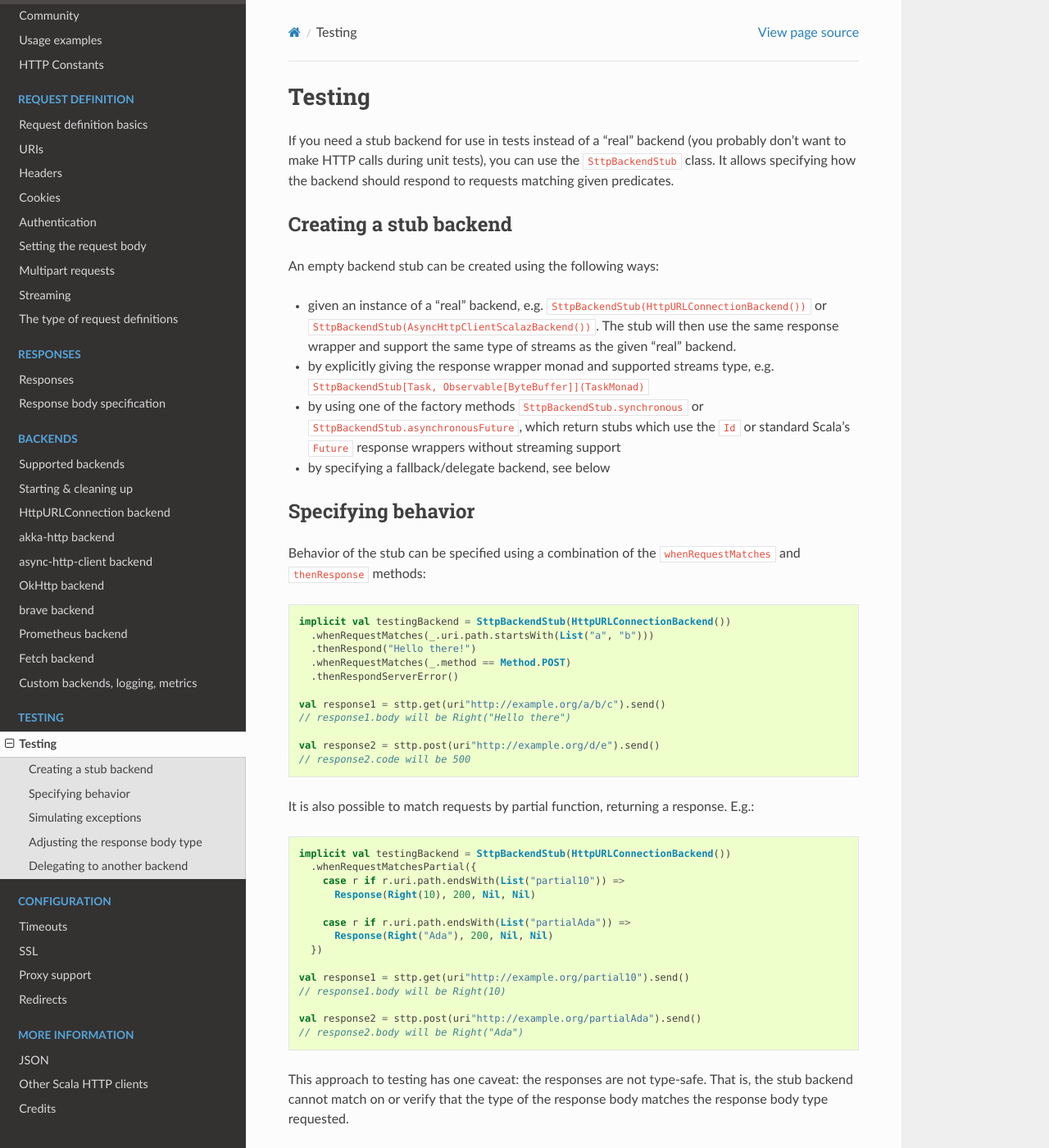
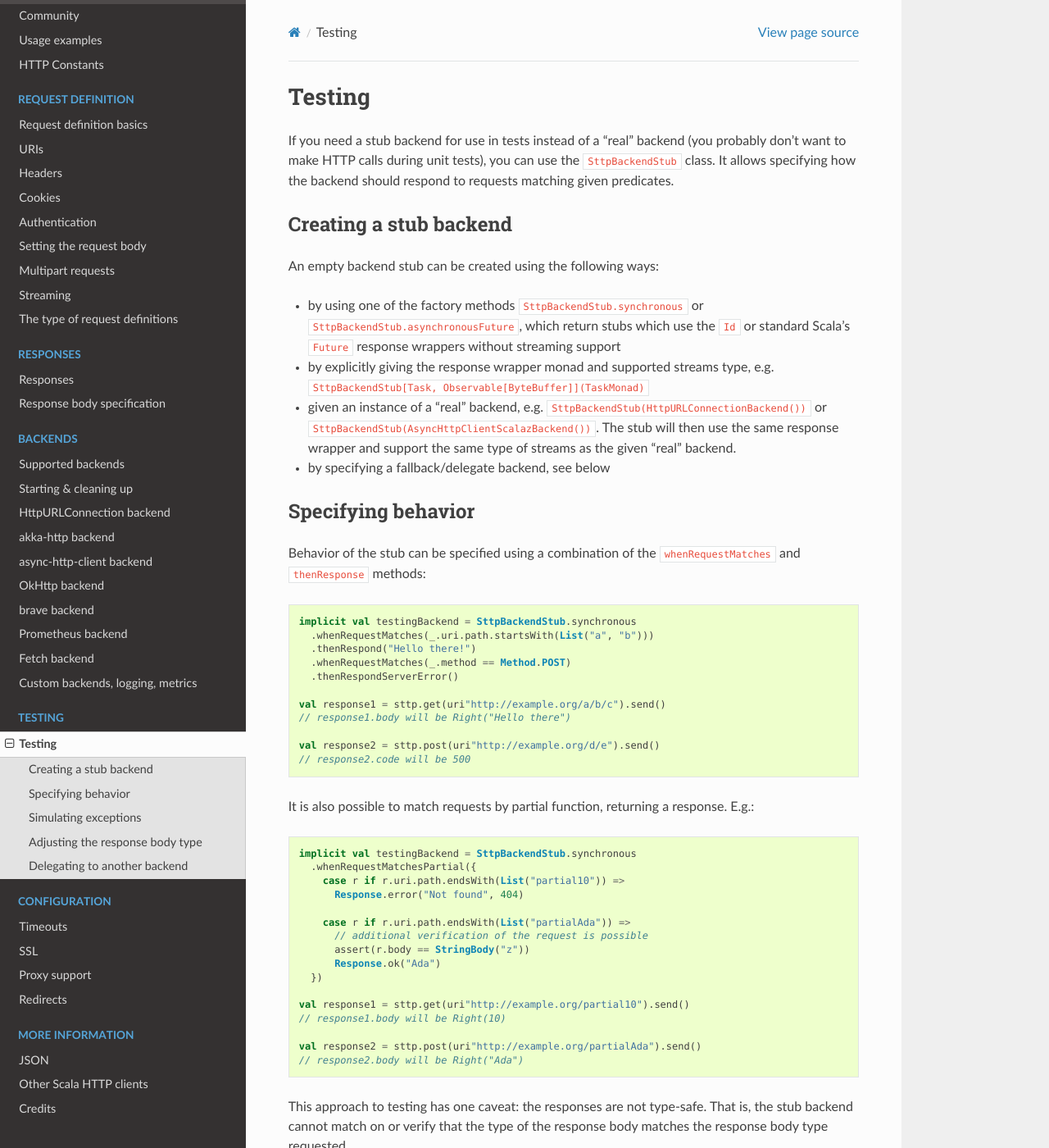
Before and after one commit to softwaremill/sttp, a Sphinx documentation site: the page built from docs/testing.rst, in a window 1280 px wide and 1400 px high. Shown: the whole window at 82% size. Built offline with Sphinx 7.4.7 and the Read the Docs theme 2.0.0, drawn with Linux system fonts in a browser that asks for light colours; some of the changed text lies outside the part shown.

Commit message:
Factory methods to create responses

```diff
--- a/docs/testing.rst
+++ b/docs/testing.rst
@@ -8,9 +8,9 @@ Creating a stub backend
 
 An empty backend stub can be created using the following ways:
 
+* by using one of the factory methods ``SttpBackendStub.synchronous`` or ``SttpBackendStub.asynchronousFuture``, which return stubs which use the ``Id`` or standard Scala's ``Future`` response wrappers without streaming support
+* by explicitly giving the response wrapper monad and supported streams type, e.g. ``SttpBackendStub[Task, Observable[ByteBuffer]](TaskMonad)``
 * given an instance of a "real" backend, e.g. ``SttpBackendStub(HttpURLConnectionBackend())`` or ``SttpBackendStub(AsyncHttpClientScalazBackend())``. The stub will then use the same response wrapper and support the same type of streams as the given "real" backend.
-* by explicitly giving the response wrapper monad and supported streams type, e.g. ``SttpBackendStub[Task, Observable[ByteBuffer]](TaskMonad)``
-* by using one of the factory methods ``SttpBackendStub.synchronous`` or ``SttpBackendStub.asynchronousFuture``, which return stubs which use the ``Id`` or standard Scala's ``Future`` response wrappers without streaming support
 * by specifying a fallback/delegate backend, see below
 
 Specifying behavior
@@ -18,7 +18,7 @@ Specifying behavior
 
 Behavior of the stub can be specified using a combination of the ``whenRequestMatches`` and ``thenResponse`` methods::
 
-  implicit val testingBackend = SttpBackendStub(HttpURLConnectionBackend())
+  implicit val testingBackend = SttpBackendStub.synchronous
     .whenRequestMatches(_.uri.path.startsWith(List("a", "b")))
     .thenRespond("Hello there!")
     .whenRequestMatches(_.method == Method.POST)
@@ -32,13 +32,15 @@ Behavior of the stub can be specified using a combination of the ``whenRequestMa
 
 It is also possible to match requests by partial function, returning a response. E.g.::
 
-  implicit val testingBackend = SttpBackendStub(HttpURLConnectionBackend())
+  implicit val testingBackend = SttpBackendStub.synchronous
     .whenRequestMatchesPartial({
       case r if r.uri.path.endsWith(List("partial10")) =>
-        Response(Right(10), 200, Nil, Nil)
+        Response.error("Not found", 404)
 
       case r if r.uri.path.endsWith(List("partialAda")) =>
-        Response(Right("Ada"), 200, Nil, Nil)
+        // additional verification of the request is possible
+        assert(r.body == StringBody("z"))
+        Response.ok("Ada")
     })
 
   val response1 = sttp.get(uri"http://example.org/partial10").send()
@@ -62,7 +64,7 @@ Another way to specify the behaviour is passing response wrapped in the result m
 
 The returned response may also depend on the request: ::
 
-  implicit val testingBackend = SttpBackendStub(HttpURLConnectionBackend()).whenAnyRequest
+  implicit val testingBackend = SttpBackendStub.synchronous.whenAnyRequest
     .thenRespondWrapped(req =>
       Response(Right("OK, got request sent to ${req.uri.host}"), 200, "", Nil, Nil)
     )
@@ -75,7 +77,7 @@ Simulating exceptions
 
 If you want to simulate an exception being thrown by a backend, e.g. a socket timeout exception, you can do so by throwing the appropriate exception instead of the response, e.g.::
 
-  implicit val testingBackend = SttpBackendStub(HttpURLConnectionBackend())
+  implicit val testingBackend = SttpBackendStub.synchronous
     .whenRequestMatches(_ => true)
     .thenRespond(throw new TimeoutException())
 
@@ -96,7 +98,7 @@ The following conversions are supported:
 
 For example::
 
-  implicit val testingBackend = SttpBackendStub(HttpURLConnectionBackend())
+  implicit val testingBackend = SttpBackendStub.synchronous
     .whenRequestMatches(_ => true)
     .thenRespond(""" {"username": "john", "age": 65 } """)
 
```
Also changed, not shown: 2 other files.
